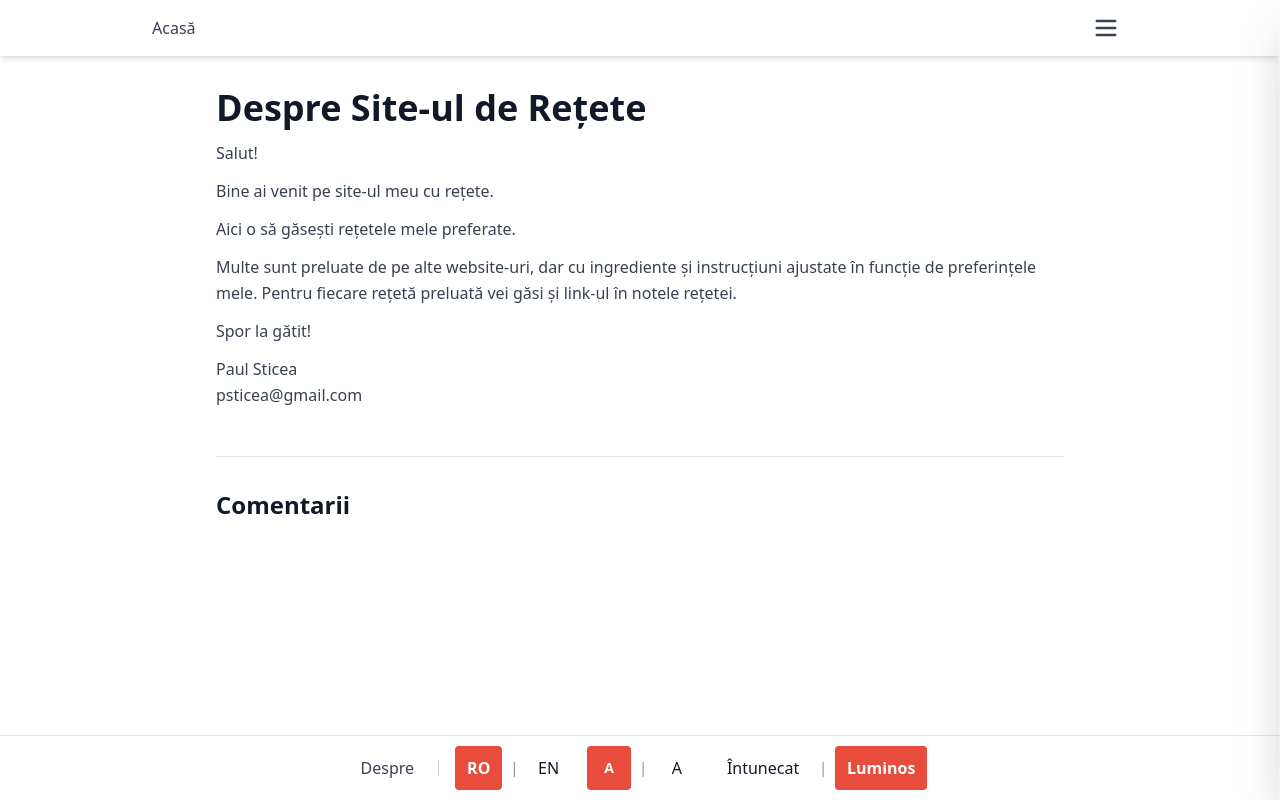
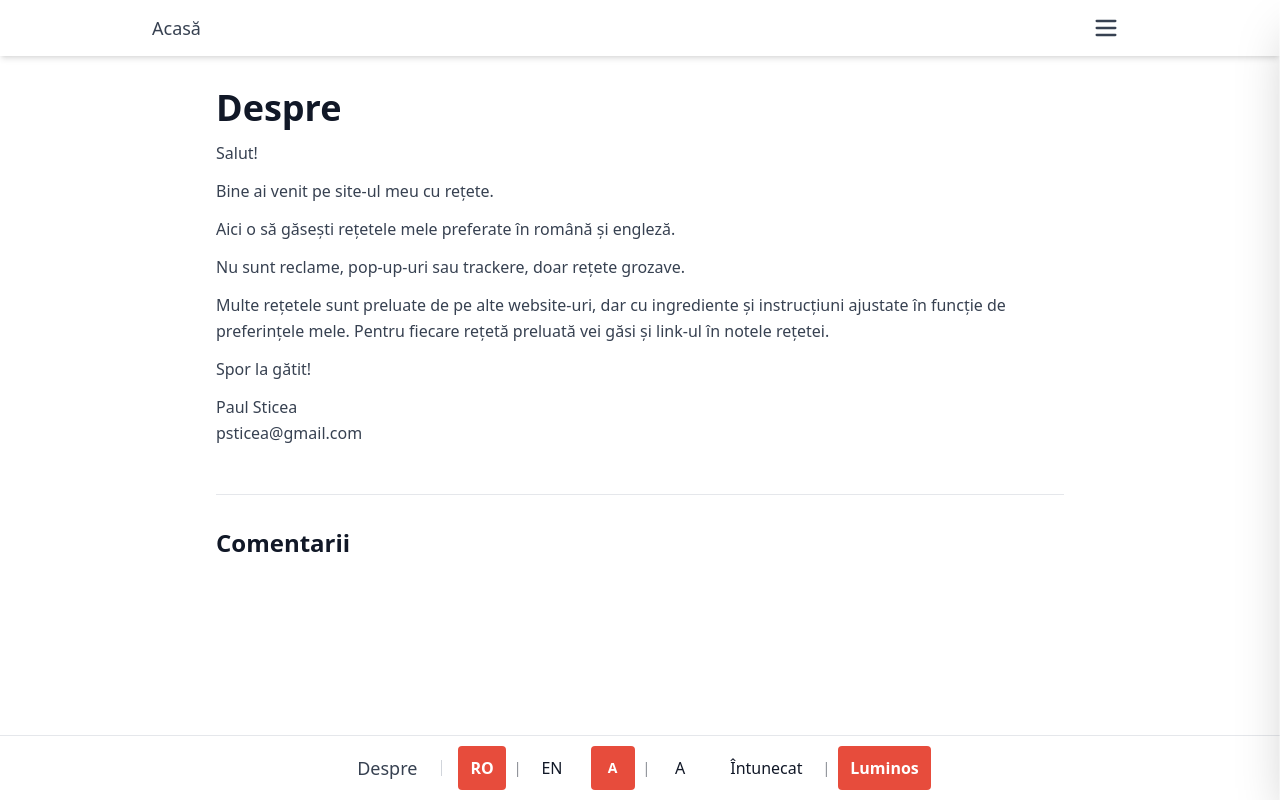
Before and after one commit to psticea/cookingbook, a React (Vite) app: page /cookingbook/about in a window 1280 px wide. Built offline with nearby package versions, Linux system fonts and the light colour scheme.

Commit message:
improve about page

```diff
--- a/src/components/Footer.tsx
+++ b/src/components/Footer.tsx
@@ -21,7 +21,7 @@ export const Footer: React.FC = () => {
           {/* About link - touch-friendly */}
           <Link
             to="/about"
-            className="text-sm sm:text-base font-medium text-gray-700 dark:text-gray-300 hover:text-accent-light dark:hover:text-accent-dark transition-colors min-h-[44px] flex items-center px-2"
+            className="text-base sm:text-lg font-medium text-gray-700 dark:text-gray-300 hover:text-accent-light dark:hover:text-accent-dark transition-colors min-h-[44px] flex items-center px-2"
           >
             {getTranslation('about', language)}
           </Link>
--- a/src/components/Header.tsx
+++ b/src/components/Header.tsx
@@ -34,7 +34,7 @@ export const Header: React.FC<HeaderProps> = ({
           <div className="flex-shrink-0">
             <Link
               to="/"
-              className={`text-sm sm:text-base font-medium transition-colors duration-200 whitespace-nowrap min-h-[44px] flex items-center px-2 sm:px-0 ${
+              className={`text-base sm:text-lg font-medium transition-colors duration-200 whitespace-nowrap min-h-[44px] flex items-center px-2 sm:px-0 ${
                 isHomePage
                   ? 'text-accent-light dark:text-accent-dark'
                   : 'text-gray-700 dark:text-gray-300 hover:text-accent-light dark:hover:text-accent-dark'
--- a/src/data/translations.json
+++ b/src/data/translations.json
@@ -48,7 +48,7 @@
     "sauce": "Sos",
     "cookingMethod": "Metodă de Gătit",
     "viewRecipe": "Vezi Rețeta",
-    "aboutTitle": "Despre Site-ul de Rețete",
+    "aboutTitle": "Despre",
     "aboutDescription": "Bine ați venit la colecția noastră de rețete tradiționale și moderne. Aici veți găsi rețete delicioase cu instrucțiuni clare și ingrediente ușor de găsit.",
     "cookingBasicsTitle": "Bazele Gătitului",
     "readRecipeThoroughly": "Citiți Rețeta Complet",
@@ -117,7 +117,7 @@
     "sauce": "Sauce",
     "cookingMethod": "Cooking Method",
     "viewRecipe": "View Recipe",
-    "aboutTitle": "About the Recipe Website",
+    "aboutTitle": "About",
     "aboutDescription": "Welcome to our collection of traditional and modern recipes. Here you will find delicious recipes with clear instructions and easy-to-find ingredients.",
     "cookingBasicsTitle": "Cooking Basics",
     "readRecipeThoroughly": "Read the Recipe Thoroughly",
--- a/src/pages/AboutPage.tsx
+++ b/src/pages/AboutPage.tsx
@@ -113,10 +113,13 @@ const AboutPage: React.FC = () => {
                   Bine ai venit pe site-ul meu cu rețete.
                 </p>
                 <p className="text-base leading-relaxed">
-                  Aici o să găsești rețetele mele preferate.
+                  Aici o să găsești rețetele mele preferate în română și engleză.
                 </p>
                 <p className="text-base leading-relaxed">
-                  Multe sunt preluate de pe alte website-uri, dar cu ingrediente și instrucțiuni ajustate în funcție de preferințele mele.
+                  Nu sunt reclame, pop-up-uri sau trackere, doar rețete grozave.
+                </p>
+                <p className="text-base leading-relaxed">
+                  Multe rețetele sunt preluate de pe alte website-uri, dar cu ingrediente și instrucțiuni ajustate în funcție de preferințele mele.
                   Pentru fiecare rețetă preluată vei găsi și link-ul în notele rețetei.
                 </p>
                 <p className="text-base leading-relaxed">
@@ -136,10 +139,13 @@ const AboutPage: React.FC = () => {
                   Welcome to my recipe website.
                 </p>
                 <p className="text-base leading-relaxed">
-                  Here you'll find my favorite recipes.
+                  Here you'll find my favorite recipes in both English and Romanian.
                 </p>
                 <p className="text-base leading-relaxed">
-                  Many are adapted from other websites, but with ingredients and instructions adjusted according to my preferences.
+                  No ads, no pop-ups, no trackers, just great recipes.
+                </p>
+                <p className="text-base leading-relaxed">
+                  Many recipes are adapted from other websites, but with ingredients and instructions adjusted according to my preferences.
                   For each adapted recipe, you'll find the link in the recipe notes.
                 </p>
                 <p className="text-base leading-relaxed">
```
